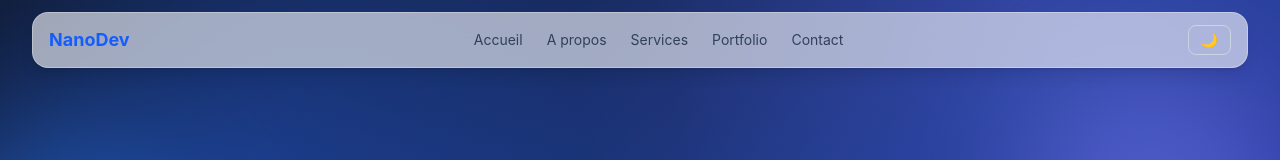
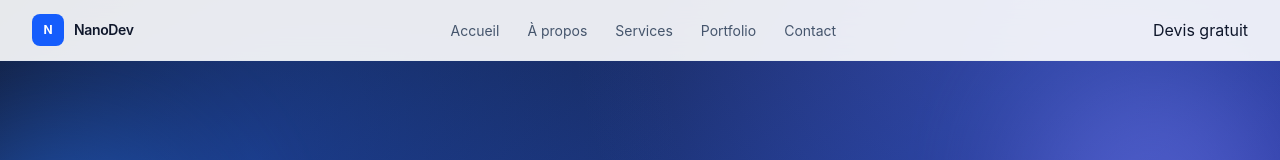
Before and after one commit to Nanobolide/NanoDev, a Vue app: page / in a window 1280 px wide. Shown: the top 160 px of the page. Built offline with nearby package versions, Linux system fonts and the light colour scheme.

Commit message:
feat(navbar): add responsive navigation with devis CTA
Co-authored-by: Cursor <cursoragent@cursor.com>

```diff
--- a/src/components/Navbar.vue
+++ b/src/components/Navbar.vue
@@ -1,18 +1,40 @@
 <template>
-  <header class="fixed inset-x-0 top-0 z-50">
-    <div class="container-shell mt-3">
-      <nav class="glass flex items-center justify-between rounded-2xl px-4 py-3 text-sm shadow-lg">
-        <RouterLink to="/" class="text-lg font-bold text-blue-600 dark:text-blue-400">NanoDev</RouterLink>
-        <button class="md:hidden" @click="open = !open" aria-label="Ouvrir le menu">☰</button>
-        <ul class="hidden items-center gap-6 md:flex">
-          <li v-for="item in items" :key="item.to"><RouterLink :to="item.to" class="text-slate-700 hover:text-blue-600 dark:text-slate-200">{{ item.label }}</RouterLink></li>
+  <header class="fixed inset-x-0 top-0 z-50 border-b border-slate-200/80 bg-white/90 backdrop-blur-md">
+    <div class="container-shell">
+      <nav class="flex items-center justify-between py-3.5">
+        <RouterLink to="/" class="flex items-center gap-2.5">
+          <span class="flex h-8 w-8 items-center justify-center rounded-lg bg-blue-600 text-xs font-bold text-white">N</span>
+          <span class="text-sm font-semibold tracking-tight text-slate-900">NanoDev</span>
+        </RouterLink>
+
+        <button class="p-2 text-slate-500 md:hidden" @click="open = !open" aria-label="Menu">
+          {{ open ? '✕' : '☰' }}
+        </button>
+
+        <ul class="hidden items-center gap-7 md:flex">
+          <li v-for="item in items" :key="item.to">
+            <RouterLink :to="item.to" class="text-sm text-slate-600 transition hover:text-slate-900">
+              {{ item.label }}
+            </RouterLink>
+          </li>
         </ul>
-        <button class="rounded-lg border border-slate-300 px-3 py-1 dark:border-slate-700" :aria-label="isDark ? 'Mode clair' : 'Mode sombre'" @click="$emit('toggleTheme')">
-          {{ isDark ? '☀' : '🌙' }}
-        </button>
+
+        <div class="hidden md:block">
+          <RouterLink to="/contact" class="btn-primary !py-2">Devis gratuit</RouterLink>
+        </div>
       </nav>
-      <div v-if="open" class="glass mt-2 rounded-2xl p-4 md:hidden">
-        <RouterLink v-for="item in items" :key="item.to" :to="item.to" class="block py-2 text-slate-700 dark:text-slate-200" @click="open = false">{{ item.label }}</RouterLink>
+
+      <div v-if="open" class="border-t border-slate-100 pb-4 md:hidden">
+        <RouterLink
+          v-for="item in items"
+          :key="item.to"
+          :to="item.to"
+          class="block py-2.5 text-sm text-slate-700"
+          @click="open = false"
+        >
+          {{ item.label }}
+        </RouterLink>
+        <RouterLink to="/contact" class="btn-primary mt-2 w-full" @click="open = false">Devis gratuit</RouterLink>
       </div>
     </div>
   </header>
@@ -21,16 +43,10 @@
 <script setup>
 import { ref } from 'vue'
 
-defineProps({
-  isDark: { type: Boolean, default: false },
-})
-
-defineEmits(['toggleTheme'])
-
 const open = ref(false)
 const items = [
   { to: '/', label: 'Accueil' },
-  { to: '/a-propos', label: 'A propos' },
+  { to: '/a-propos', label: 'À propos' },
   { to: '/services', label: 'Services' },
   { to: '/portfolio', label: 'Portfolio' },
   { to: '/contact', label: 'Contact' },
```
